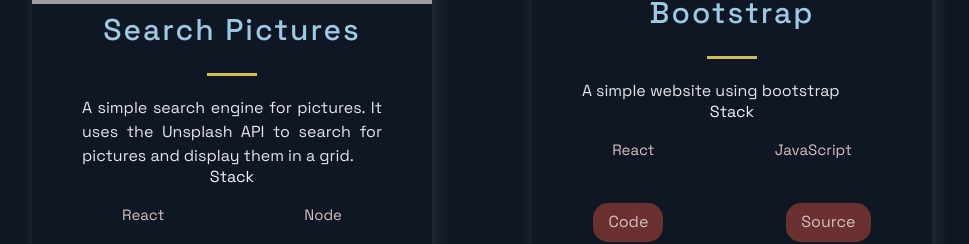
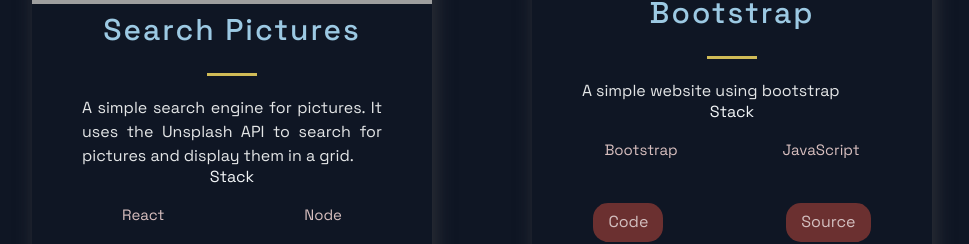
Before and after one commit to Hoyt1974/Portfolio, a Next.js app: page / in a window 1280 px wide. Shown: the part 1131-1375 px from the top of the page, without its empty margins (158-1127 px from the left). Built offline with nearby package versions, Linux system fonts and the light colour scheme; grey boxes are pictures that could not be loaded.

Commit message:
bootstrap add2

```diff
--- a/src/constants/constants.js
+++ b/src/constants/constants.js
@@ -13,7 +13,7 @@
     title: "Bootstrap",
     description: "A simple website using bootstrap",
     image: "/images/15.png",
-    tags: ["React", "JavaScript"],
+    tags: ["Bootstrap", "JavaScript"],
     source: "https://hackinghoyt.netlify.app/",
     visit: "https://github.com/Hoyt1974/bootstrap",
     id: 4,
```
